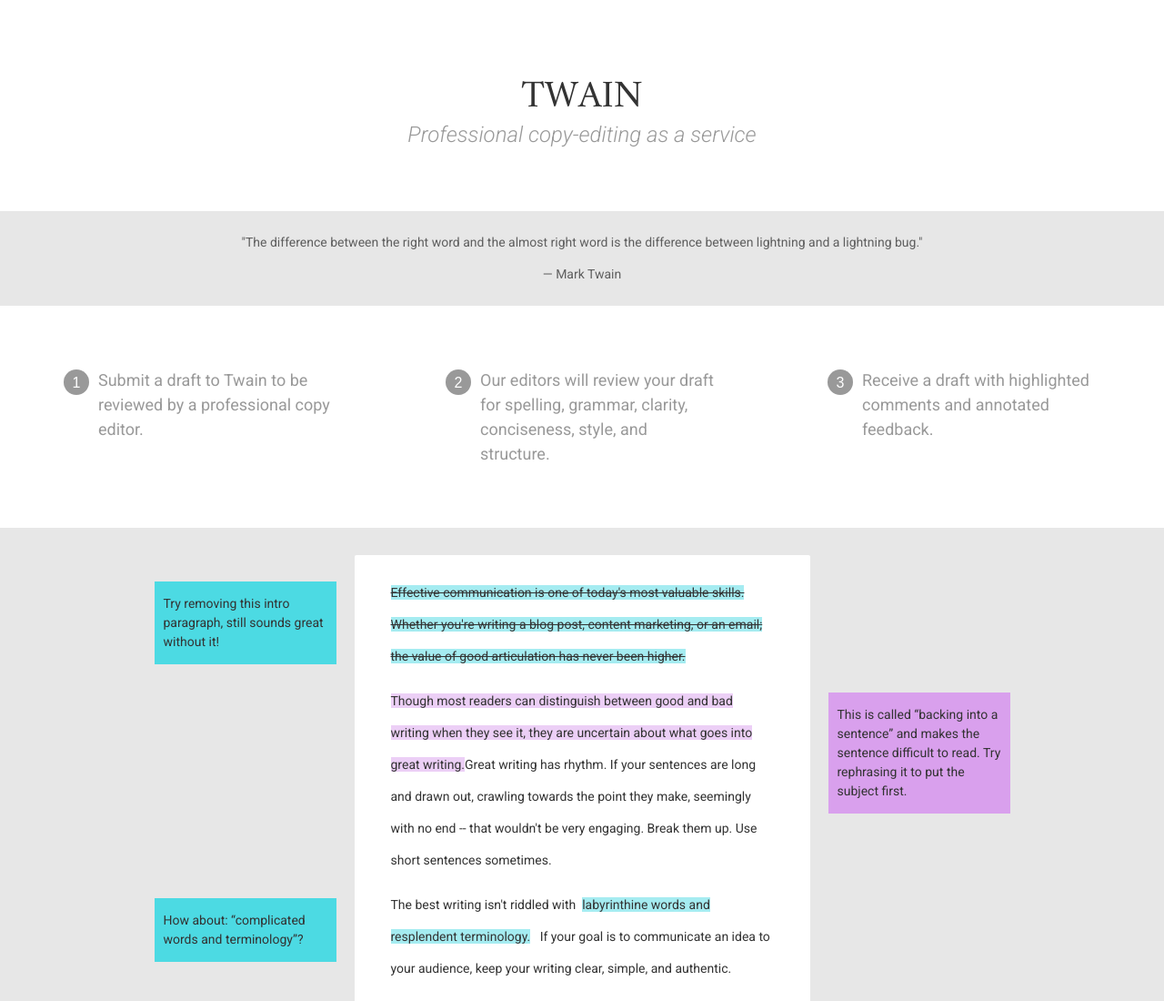
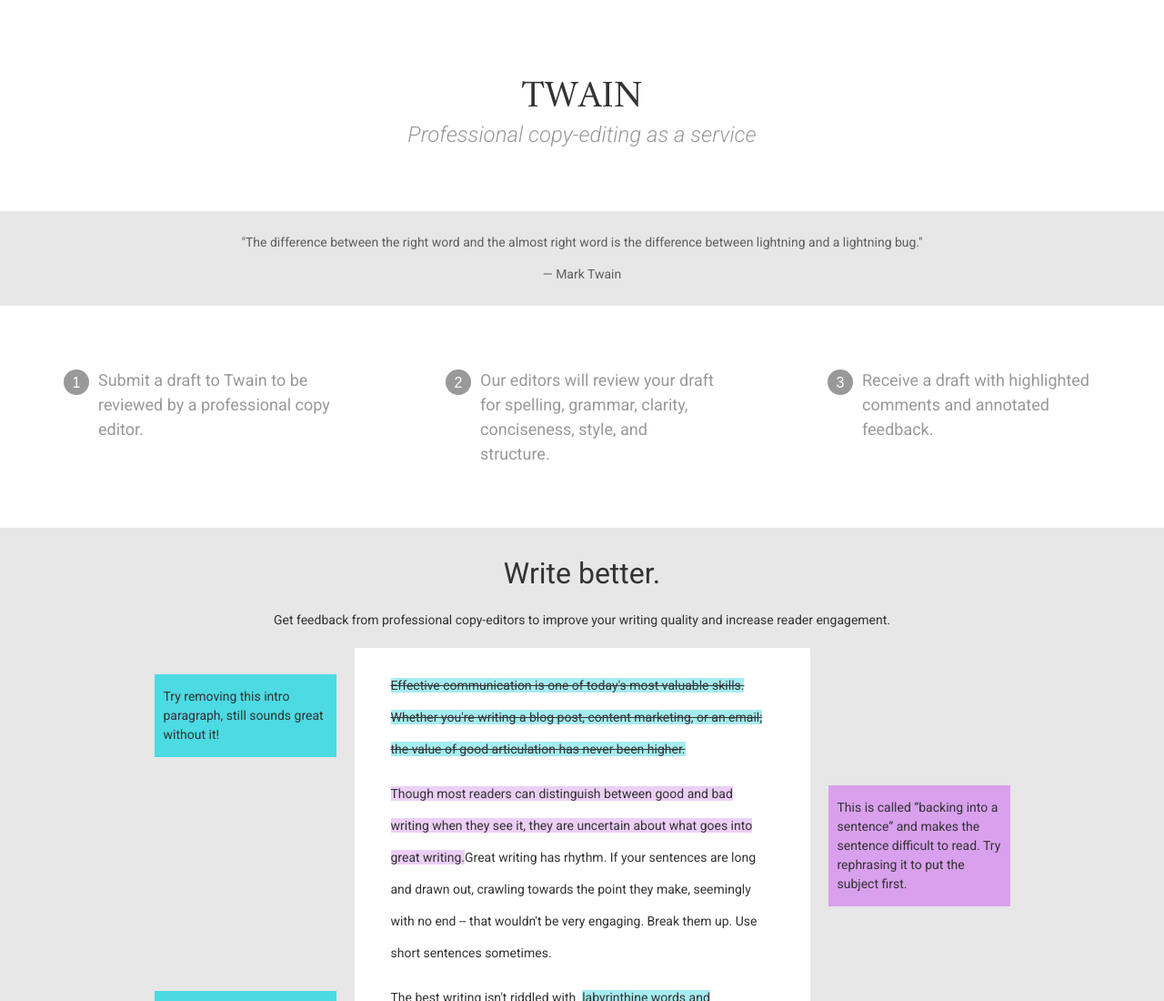
Before and after one commit to choxi/twain, a React app: page / in a window 1280 px wide. Shown: the top 1100 px of the page at 91% size. Built offline with nearby package versions, Linux system fonts and the light colour scheme.

Commit message:
Add header to page example

```diff
--- a/src/components/App.js
+++ b/src/components/App.js
@@ -40,6 +40,10 @@
         </div>
 
         <div className="Section Section--alt">
+          <div className="Section__header">
+            <h1>Write better.</h1>
+            <p>Get feedback from professional copy-editors to improve your writing quality and increase reader engagement.</p>
+          </div>
           <div className="Page">
             <p>
               <span className="Text--strikethrough Text--highlight">
--- a/src/components/App.scss
+++ b/src/components/App.scss
@@ -87,6 +87,11 @@
 .Section {
   padding: 10px;
 }
+
+.Section__header {
+  text-align: center;
+}
+
 
 .Section--alt {
   background: $backgroundAlt;
```
